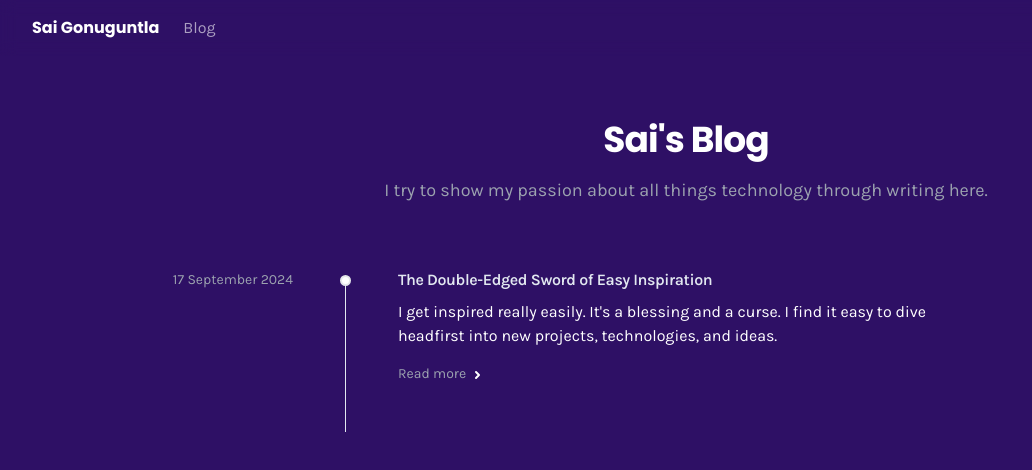
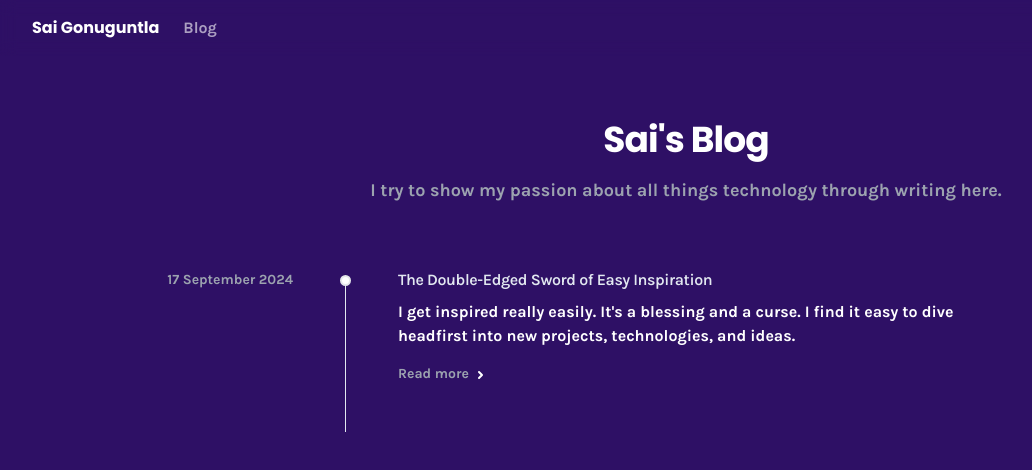
Before and after one commit to saigonu/blog, a Next.js app: page / in a window 1280 px wide. Shown: the top 470 px of the page, without its empty margins (0-1032 px from the left). Built offline with nearby package versions, Linux system fonts and the light colour scheme; a web font is replaced by a local one.

Commit message:
fix: Fix format errors

```diff
--- a/src/app/globals.css
+++ b/src/app/globals.css
@@ -7,7 +7,7 @@
 
 * {
   font-family: Karla, sans-serif;
-  font-weight: 400;
+  font-weight: 800;
   font-style: normal;
   -webkit-font-smoothing: antialiased;
 }
--- a/src/app/posts/[slug]/page.tsx
+++ b/src/app/posts/[slug]/page.tsx
@@ -27,7 +27,7 @@
           <div className="col-span-5 md:col-span-1">
             <div className="pt-8">
               <Link href="/">
-                <p className="text-sm text-gray-400">← Back to Blog</p>
+                <p className="text-sm text-gray-400">← ../</p>
               </Link>
             </div>
           </div>
```
